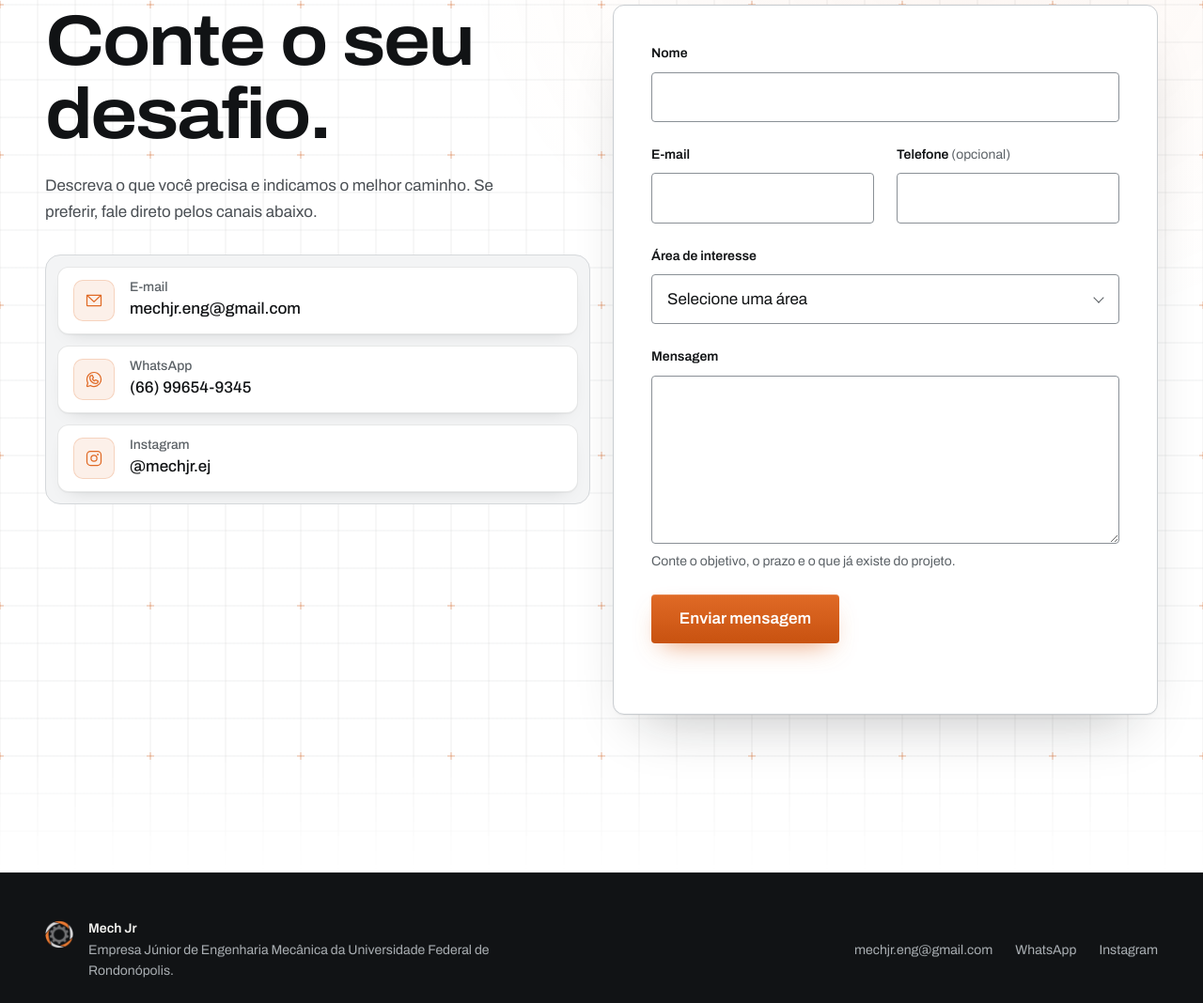
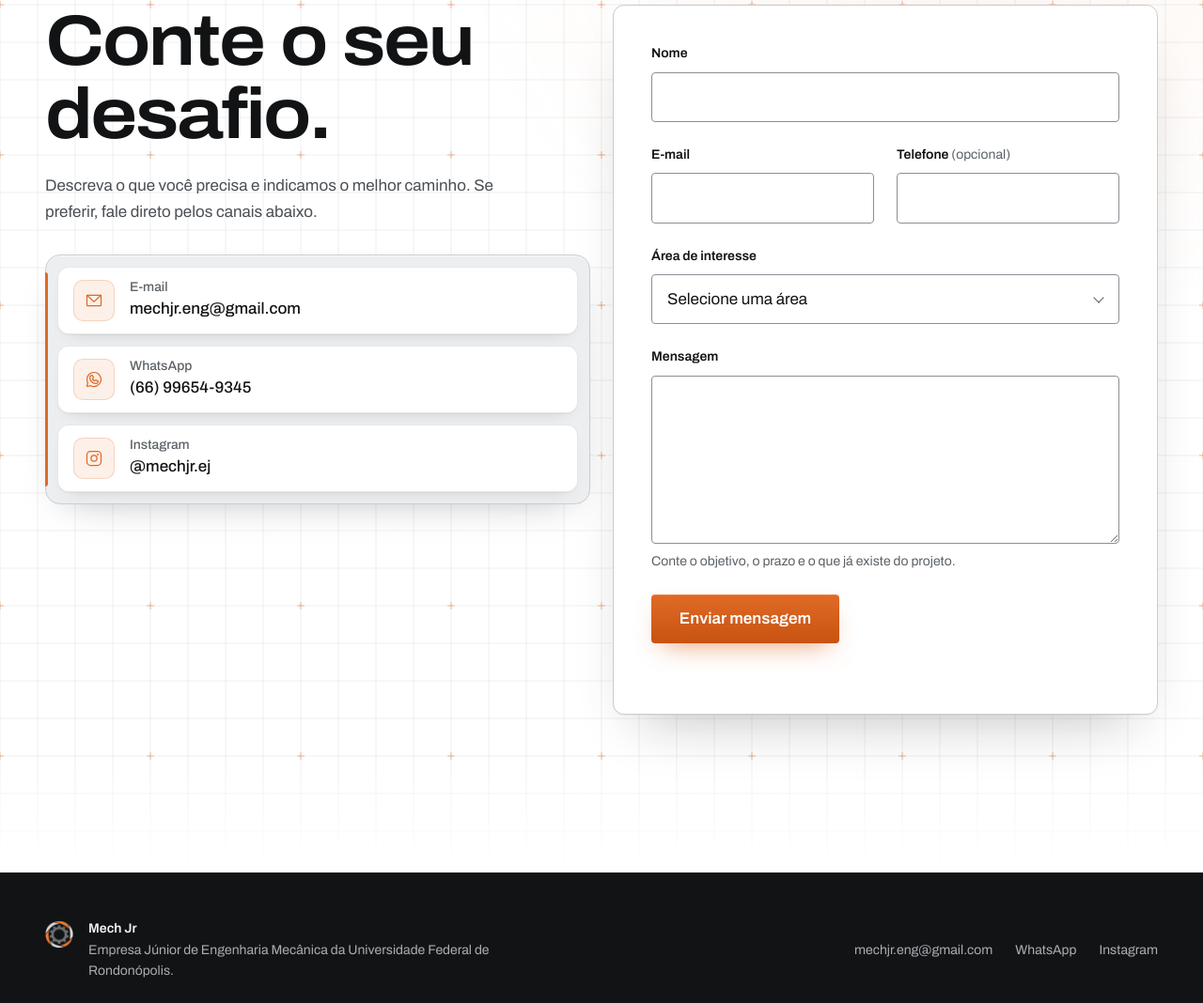
Before and after one commit to Claudioalexandre2712/Mech-j, a plain HTML site: page index.html in a window 1280 px wide. Shown: the part 7722-8790 px from the top of the page at 94% size. Drawn offline with Linux system fonts and the light colour scheme.

Commit message:
Contato: caixa dos canais em cinza mais visível com régua laranja

```diff
--- a/assets/css/main.css
+++ b/assets/css/main.css
@@ -866,7 +866,11 @@ html.lenis, html.lenis body { height: auto; }
 
 .contact--cad .channels {
   display: grid; gap: var(--s-3); border-top: 0; padding: var(--s-3);
-  background: #F3F4F5; border: 1px solid #D5D8DB; border-radius: calc(var(--radius-lg) + 4px);
+  position: relative; background: #ECEEF0; border: 1px solid #C9CDD1; border-radius: calc(var(--radius-lg) + 4px);
+  box-shadow: inset 0 1px 0 rgb(255 255 255 / 0.7), 0 16px 40px -24px rgb(17 19 21 / 0.35);
+}
+.contact--cad .channels::before { /* régua laranja: âncora visual dos canais */
+  content: ""; position: absolute; left: -1px; top: 18px; bottom: 18px; width: 3px; border-radius: 0 3px 3px 0; background: #E06A26;
 }
 .contact--cad .channel {
   position: relative; gap: var(--s-4); min-height: 72px; padding: var(--s-3) var(--s-4);
```
